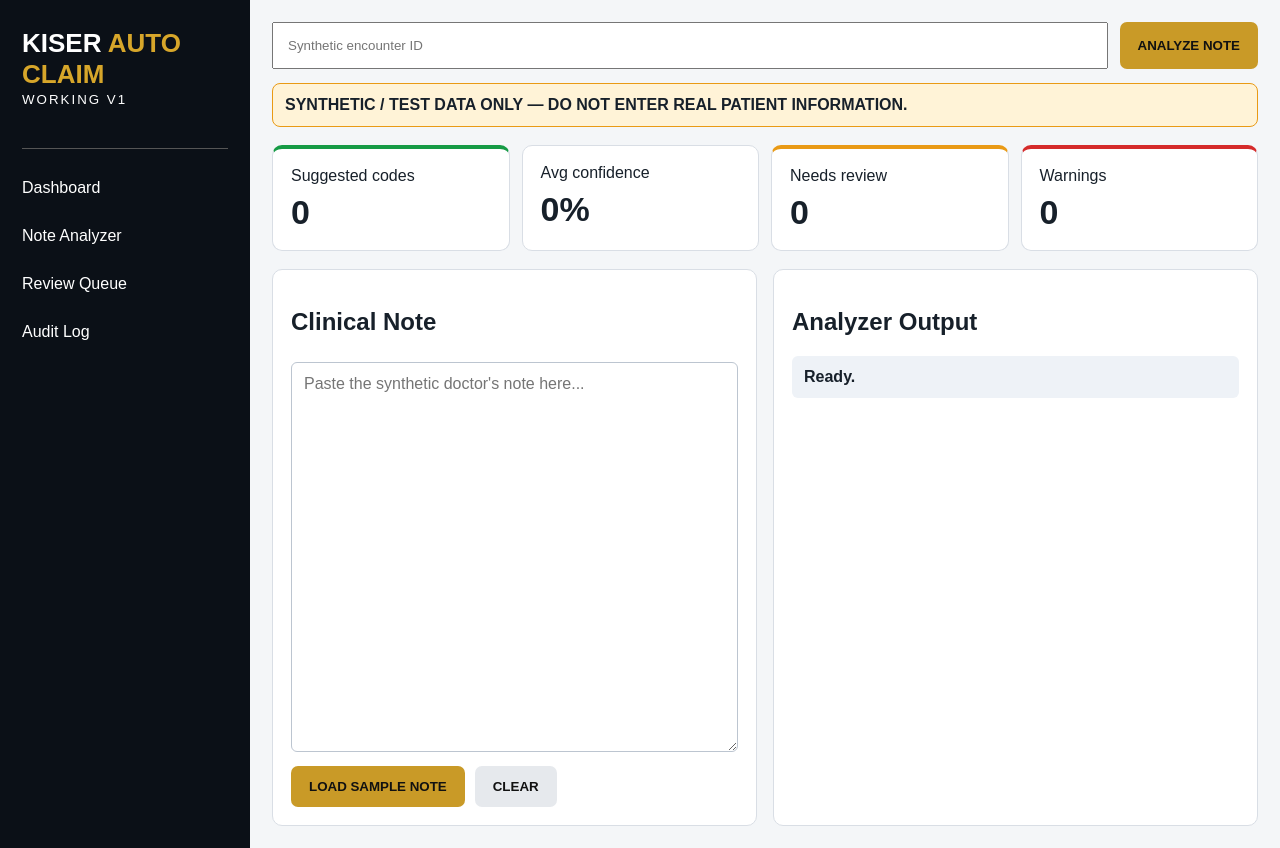
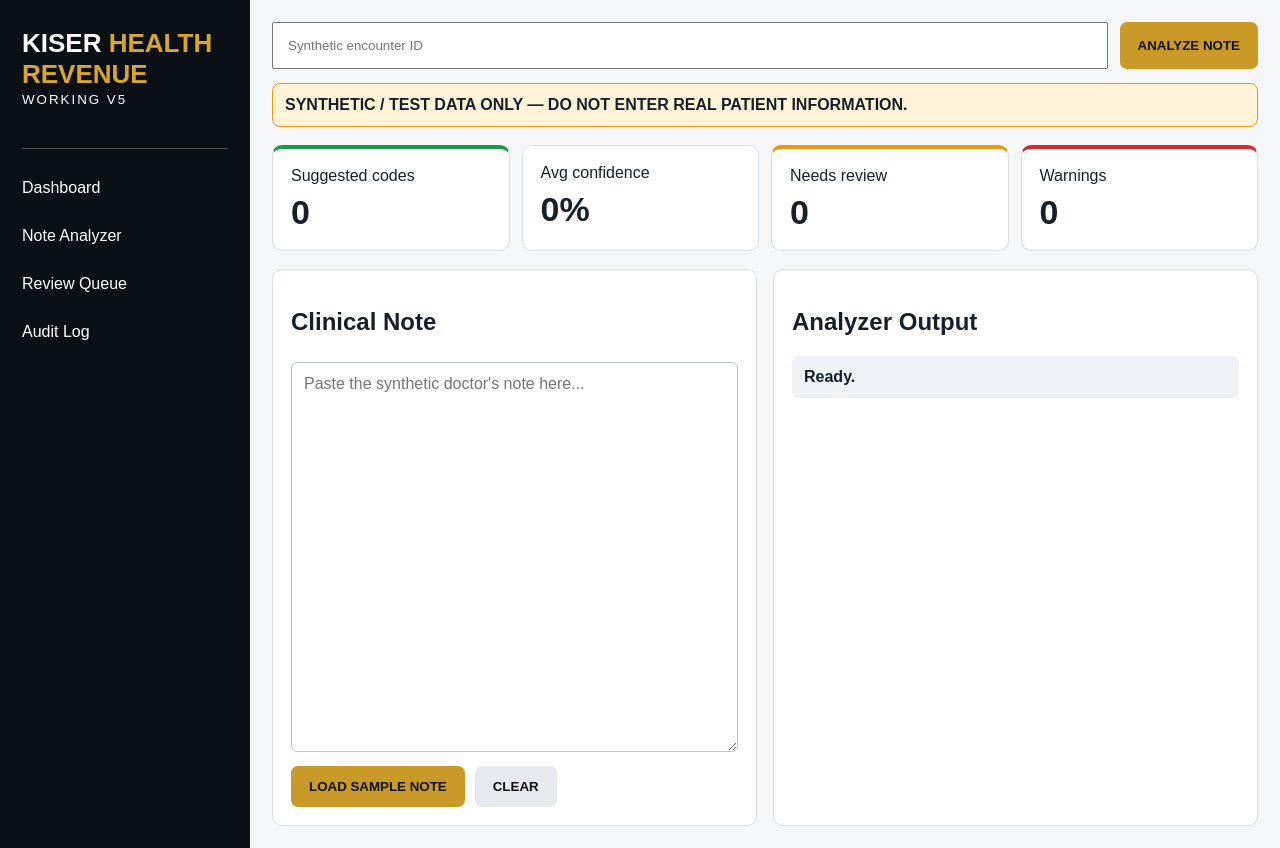
Before and after one commit to kiserron22-star/Kiser-Auto-Claims, a website: page index.html in a window 1280 px wide. Drawn offline with Linux system fonts and the light colour scheme.

Commit message:
Kiser health revenue v5 - update website branding

```diff
--- a/index.html
+++ b/index.html
@@ -3,13 +3,13 @@
 <head>
 <meta charset="utf-8">
 <meta name="viewport" content="width=device-width,initial-scale=1">
-<title>Kiser Auto Claim V1</title>
+<title>Kiser Health Revenue V5</title>
 <link rel="stylesheet" href="style.css">
 </head>
 <body>
 <aside>
-  <h1>KISER <span>AUTO CLAIM</span></h1>
-  <small>WORKING V1</small>
+  <h1>KISER <span>HEALTH REVENUE</span></h1>
+  <small>WORKING V5</small>
   <nav>Dashboard<br>Note Analyzer<br>Review Queue<br>Audit Log</nav>
 </aside>
 <main>
```
